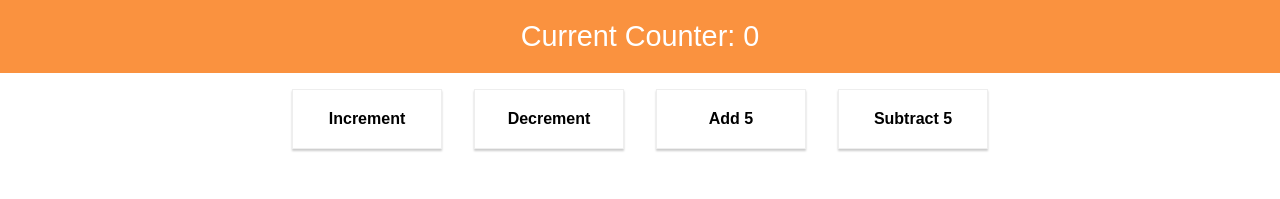
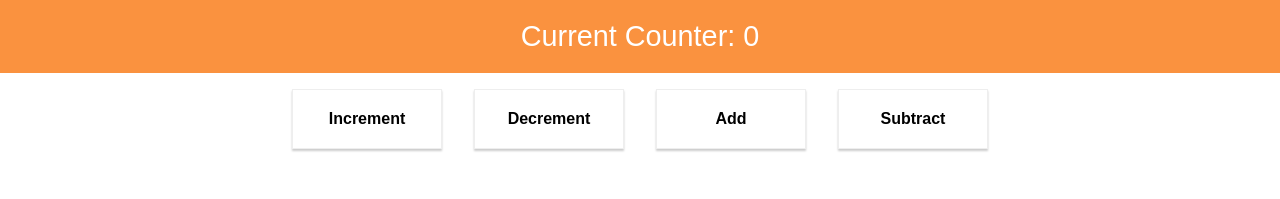
Before and after one commit to acparkgh/redux-example2, a React (Create React App) app: page / in a window 1280 px wide. Shown: the top 199 px of the page. Built offline with nearby package versions, Linux system fonts and the light colour scheme.

Commit message:
dispatch action to Reducer

```diff
--- a/src/containers/Counter/Counter.js
+++ b/src/containers/Counter/Counter.js
@@ -35,8 +35,8 @@ class Counter extends Component {
                 {/* <CounterControl label="Increment" clicked={() => this.counterChangedHandler( 'inc' )} /> */}
                 <CounterControl label="Increment" clicked={this.props.onIncrementCounter} />
                 <CounterControl label="Decrement" clicked={this.props.onDecrementCounter}  />
-                <CounterControl label="Add 5" clicked={this.props.onAddFive}  />
-                <CounterControl label="Subtract 5" clicked={this.props.onSubtractFive}  />
+                <CounterControl label="Add" clicked={this.props.onAddFive}  />
+                <CounterControl label="Subtract" clicked={this.props.onSubtractFive}  />
             </div>
         );
     }
@@ -52,8 +52,8 @@ const mapDispatchToProps = dispatch => {
     return {
       onIncrementCounter: () => dispatch({ type: 'INCREMENT' }),
       onDecrementCounter: () => dispatch({ type: 'DECREMENT'} ),
-      onAddFive: () => dispatch({ type: 'ADDFIVE' }),
-      onSubtractFive: () => dispatch({ type: 'SUBTRACTFIVE' }),
+      onAddFive: () => dispatch({ type: 'ADD', val: 10 }),
+      onSubtractFive: () => dispatch({ type: 'SUBTRACT', val: 15 }),
     };
 }
 
--- a/src/store/reducer.js
+++ b/src/store/reducer.js
@@ -8,17 +8,20 @@ const reducer = (state = initialState, action) => {
     return {
       ...state, counter: state.counter + 1
     }
-  } else if(action.type === 'DECREMENT') {
+  }
+  if(action.type === 'DECREMENT') {
     return {
       ...state, counter: state.counter - 1
     }
-  } else if(action.type === 'ADDFIVE') {
+  }
+  if(action.type === 'ADD') {
     return {
-      ...state, counter: state.counter + 5
+      ...state, counter: state.counter + action.val
     }
-  } else if(action.type === 'SUBTRACTFIVE') {
+  }
+  if(action.type === 'SUBTRACT') {
     return {
-      ...state, counter: state.counter - 5
+      ...state, counter: state.counter - action.val
     }
   }
   return state;
```
